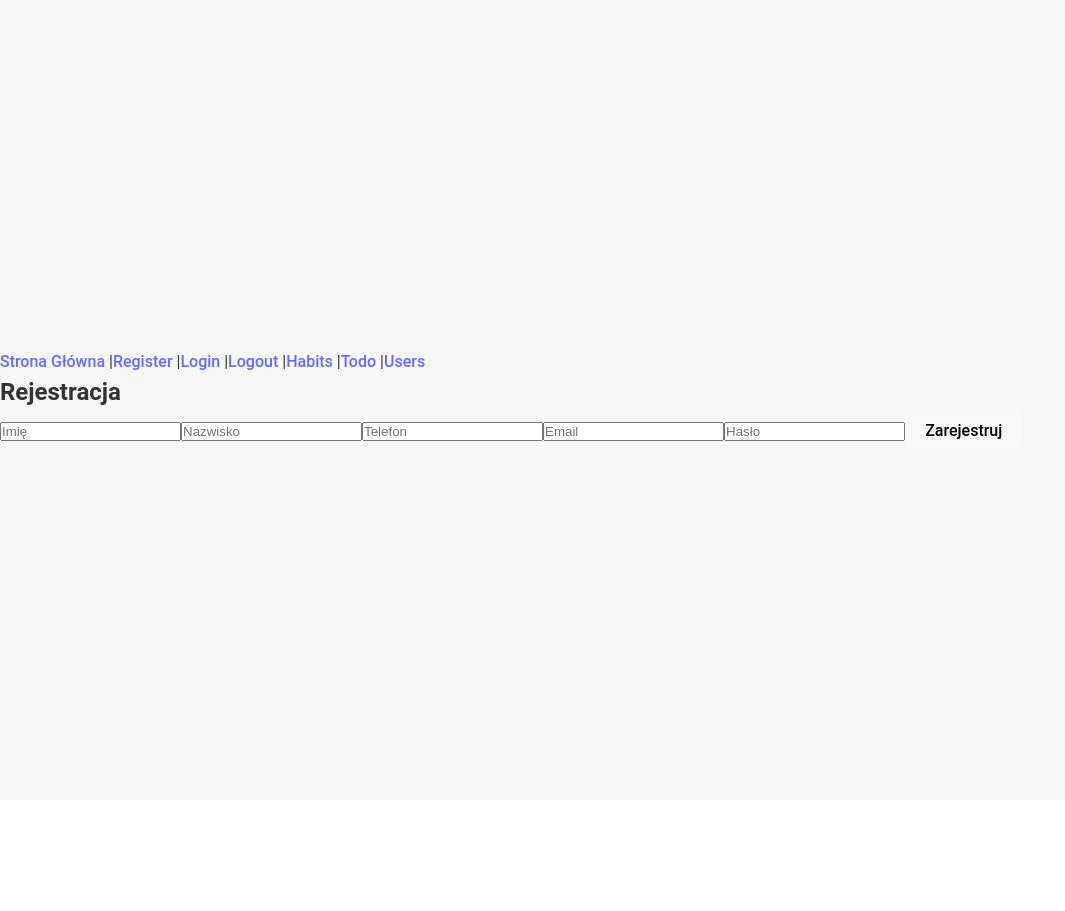
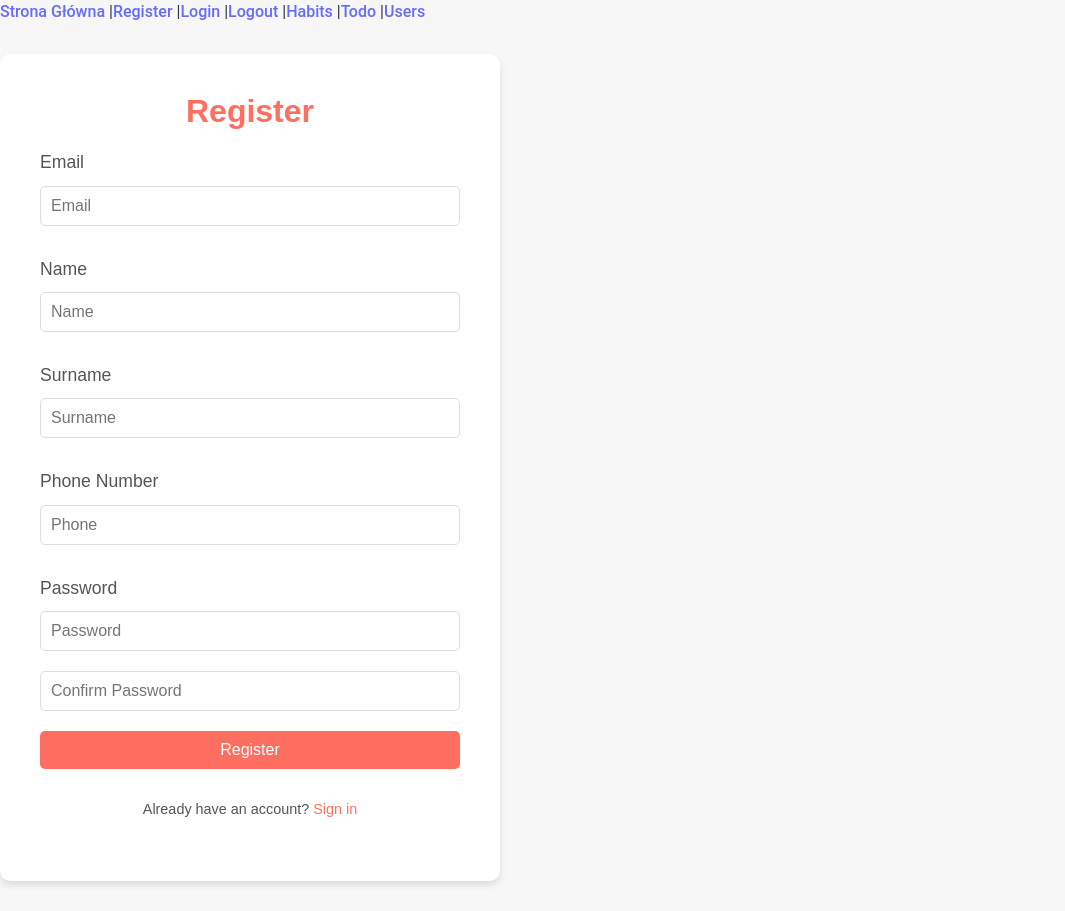
Before and after one commit to Yuviellia/Habitra, a React (Vite) app in the folder frontend/: page /register in a window 1280 px wide. Shown: the whole page, without its empty margins (0-1065 px from the left). Before the commit the page ends 800 px from the top, so only its background shows below. Built offline with nearby package versions, Linux system fonts and the light colour scheme.

Commit message:
ui: update the looks of register page

```diff
--- a/frontend/src/css/login.css
+++ b/frontend/src/css/login.css
@@ -91,6 +91,9 @@ div#login .footer a:hover {
     color: var(--accentDark) !important;
 }
 
+.error{
+
+}
 
 @media screen and (max-width: 743px) {
     div#login { border-radius: 0; margin: 0; max-width: 100%; border: none; box-shadow: none;}
--- a/frontend/src/pages/Register.jsx
+++ b/frontend/src/pages/Register.jsx
@@ -1,72 +1,174 @@
-import { useState } from 'react';
+import { useState, useEffect } from 'react';
 import { useNavigate } from 'react-router-dom';
+import '../css/variables.css';
+import '../css/login.css';
 
-function Register() {
+export default function Register() {
     const navigate = useNavigate();
     const [formData, setFormData] = useState({
+        email: '',
         name: '',
         surname: '',
         phone: '',
-        email: '',
-        password: '',
+        password1: '',
+        password2: '',
     });
+    const [errors, setErrors] = useState({});
+    const [loading, setLoading] = useState(false);
 
-    const [loading, setLoading] = useState(false);
-    const [error, setError] = useState(null);
-    const [success, setSuccess] = useState(false);
+    const nameRegex = /^[A-Za-zÀ-ž '-]+$/;
+    const emailRegex = /^[^\s@]+@[^\s@]+\.[^\s@]+$/;
+    const phoneRegex = /^[0-9]{9}$/;
+
+    useEffect(() => {
+        const errs = {};
+
+        if (formData.email && !emailRegex.test(formData.email)) {
+            errs.email = 'Nieprawidłowy adres email';
+        }
+        if (formData.name && !nameRegex.test(formData.name)) {
+            errs.name = 'Imię: tylko litery, spacje, myślniki';
+        }
+        if (formData.surname && !nameRegex.test(formData.surname)) {
+            errs.surname = 'Nazwisko: tylko litery, spacje, myślniki';
+        }
+        if (formData.phone && !phoneRegex.test(formData.phone)) {
+            errs.phone = 'Numer telefonu musi mieć dokładnie 9 cyfr';
+        }
+        if (formData.password2 && formData.password1 !== formData.password2) {
+            errs.password2 = 'Hasła się nie zgadzają';
+        }
+
+        setErrors(errs);
+    }, [formData]);
 
     const handleChange = (e) => {
-        setFormData({ ...formData, [e.target.name]: e.target.value });
+        const { name, value } = e.target;
+        setFormData((fd) => ({ ...fd, [name]: value }));
     };
 
     const handleSubmit = async (e) => {
         e.preventDefault();
         setLoading(true);
-        setError(null);
-        setSuccess(false);
+
+        // on submit, if any errors exist, do not proceed
+        if (Object.keys(errors).length > 0) {
+            setLoading(false);
+            return;
+        }
 
         try {
-            const response = await fetch('http://127.0.0.1:8000/api/register', {
+            const res = await fetch('http://127.0.0.1:8000/api/register', {
                 method: 'POST',
                 headers: { 'Content-Type': 'application/json' },
-                body: JSON.stringify(formData),
+                body: JSON.stringify({
+                    email: formData.email,
+                    name: formData.name,
+                    surname: formData.surname,
+                    phone: formData.phone,
+                    password: formData.password1,
+                }),
             });
-
-            if (!response.ok) {
-                throw new Error('Błąd rejestracji');
+            const data = await res.json();
+            if (!res.ok) {
+                setErrors({ api: data.message || 'Błąd rejestracji' });
+            } else {
+                if (data.token) localStorage.setItem('token', data.token);
+                navigate('/habits');
             }
-
-            setSuccess(true);
-            setFormData({ name: '', surname: '', phone: '', email: '', password: '' });
-
-            // Optionally, save token after registration
-            const data = await response.json();
-            localStorage.setItem('token', data.token);  // Save token in localStorage
-            navigate('/');  // Redirect after registration
-
         } catch (err) {
-            setError(err.message);
+            setErrors({ api: err.message });
         } finally {
             setLoading(false);
         }
     };
 
     return (
-        <div>
-            <h2>Rejestracja</h2>
+        <div id="login">
+            <h1>Register</h1>
+
             <form onSubmit={handleSubmit}>
-                <input type="text" name="name" placeholder="Imię" value={formData.name} onChange={handleChange} required />
-                <input type="text" name="surname" placeholder="Nazwisko" value={formData.surname} onChange={handleChange} required />
-                <input type="text" name="phone" placeholder="Telefon" value={formData.phone} onChange={handleChange} />
-                <input type="email" name="email" placeholder="Email" value={formData.email} onChange={handleChange} required />
-                <input type="password" name="password" placeholder="Hasło" value={formData.password} onChange={handleChange} required />
-                <button type="submit" disabled={loading}>Zarejestruj</button>
+                <p>Email</p>
+                <input
+                    type="email"
+                    name="email"
+                    placeholder="Email"
+                    value={formData.email}
+                    onChange={handleChange}
+                    required
+                    className={errors.email ? 'no-valid' : ''}
+                />
+                {errors.email && <div className="error">{errors.email}</div>}
+
+                <p>Name</p>
+                <input
+                    type="text"
+                    name="name"
+                    placeholder="Name"
+                    value={formData.name}
+                    onChange={handleChange}
+                    required
+                    className={errors.name ? 'no-valid' : ''}
+                />
+                {errors.name && <div className="error">{errors.name}</div>}
+
+                <p>Surname</p>
+                <input
+                    type="text"
+                    name="surname"
+                    placeholder="Surname"
+                    value={formData.surname}
+                    onChange={handleChange}
+                    required
+                    className={errors.surname ? 'no-valid' : ''}
+                />
+                {errors.surname && <div className="error">{errors.surname}</div>}
+
+                <p>Phone Number</p>
+                <input
+                    type="text"
+                    name="phone"
+                    placeholder="Phone"
+                    value={formData.phone}
+                    onChange={handleChange}
+                    className={errors.phone ? 'no-valid' : ''}
+                />
+                {errors.phone && <div className="error">{errors.phone}</div>}
+
+                <p>Password</p>
+                <input
+                    type="password"
+                    name="password1"
+                    placeholder="Password"
+                    value={formData.password1}
+                    onChange={handleChange}
+                    required
+                    className={errors.password2 ? 'no-valid' : ''}
+                />
+
+                <input
+                    type="password"
+                    name="password2"
+                    placeholder="Confirm Password"
+                    value={formData.password2}
+                    onChange={handleChange}
+                    required
+                    className={errors.password2 ? 'no-valid' : ''}
+                />
+                {errors.password2 && <div className="error">{errors.password2}</div>}
+
+                {errors.api && <div className="error">{errors.api}</div>}
+
+                <button type="submit" disabled={loading || Object.keys(errors).length > 0}>
+                    {loading ? 'Registering…' : 'Register'}
+                </button>
             </form>
-            {loading && <p>Rejestrowanie...</p>}
-            {error && <p style={{ color: 'red' }}>{error}</p>}
-            {success && <p style={{ color: 'green' }}>Rejestracja udana!</p>}
+
+            <div className="footer">
+                <p>
+                    Already have an account? <a href="/login">Sign in</a>
+                </p>
+            </div>
         </div>
     );
 }
-
-export default Register;
```
